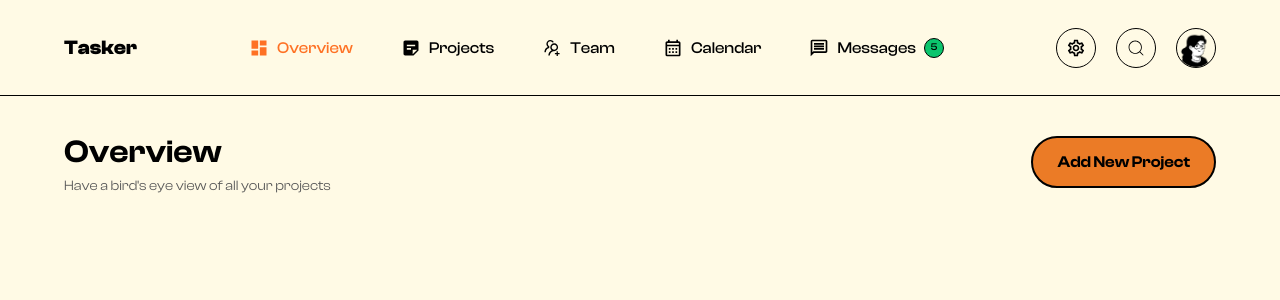
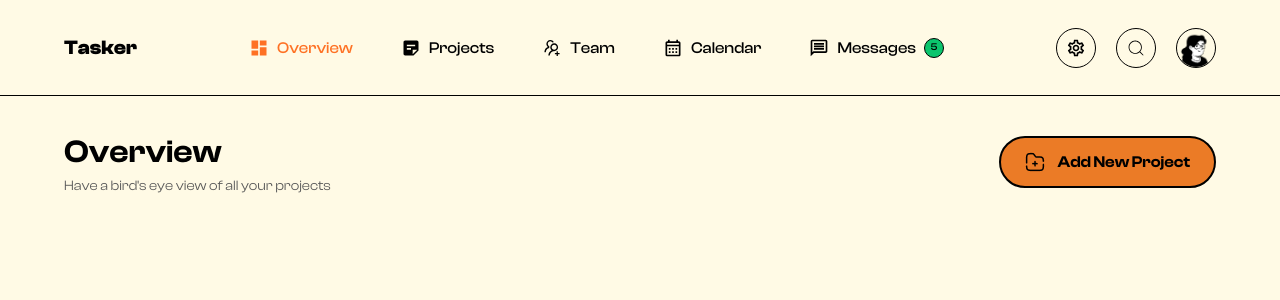
Before and after one commit to six-shot/Neubrutal-Dashboaard, a Next.js app: page /dashboard in a window 1280 px wide. Shown: the top 300 px of the page. Built offline with nearby package versions, Linux system fonts and the light colour scheme.

Commit message:
overview

```diff
--- a/app/dashboard/page.js
+++ b/app/dashboard/page.js
@@ -1,3 +1,6 @@
+import add from "@/public/folder-add.png"
+import Image from "next/image";
+
 const Overview = () => {
   return (
     <div className="px-[5%] pt-8">
@@ -8,8 +11,9 @@ const Overview = () => {
             Have a bird's eye view of all your projects
           </h6>
         </div>
-        <button className="px-6 py-3 font-sm text-black font-clash_semibold bg-[#EB7B26] rounded-[32px] border-[2px] border-black">
-          Add New Project
+        <button className="px-6 py-3 flex items-center gap-3 font-sm text-black font-clash_semibold bg-[#EB7B26] rounded-[32px] border-[2px] border-black">
+          <Image src={add} alt="add" />
+          <h6>Add New Project</h6>
         </button>
       </div>
     </div>
```
Also changed, not shown: public/folder-add.png (added).
